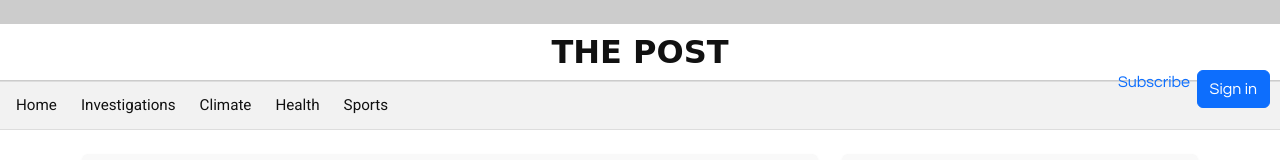
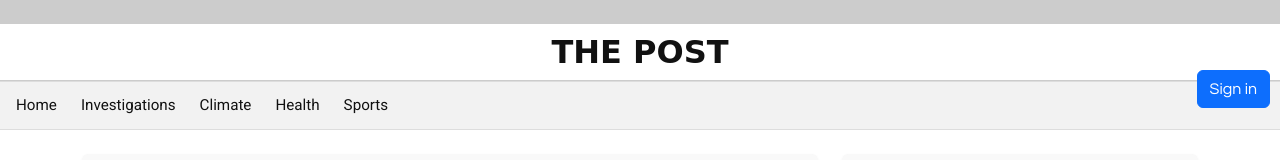
Before and after one commit to Alex-68-sys/layout, a website: page index.html in a window 1280 px wide. Shown: the part 150-310 px from the top of the page. Drawn offline with nearby package versions, Linux system fonts and the light colour scheme; placeholder pictures from the web are drawn by us; a web font is replaced by a local one.

Commit message:
Update index.html new6

```diff
--- a/index.html
+++ b/index.html
@@ -15,7 +15,7 @@
 <div class="container-fluid p-0">
 
     <header class="header-large">
-        <a href="#" class="top-link">Subscribe</a><button class="btn btn-primary top-button" style="text-align: right">Sign in</button>
+        <button class="btn btn-primary top-button" style="text-align: right">Sign in</button>
         <div class="logo">The  Post</div>
     </header>
 
```
